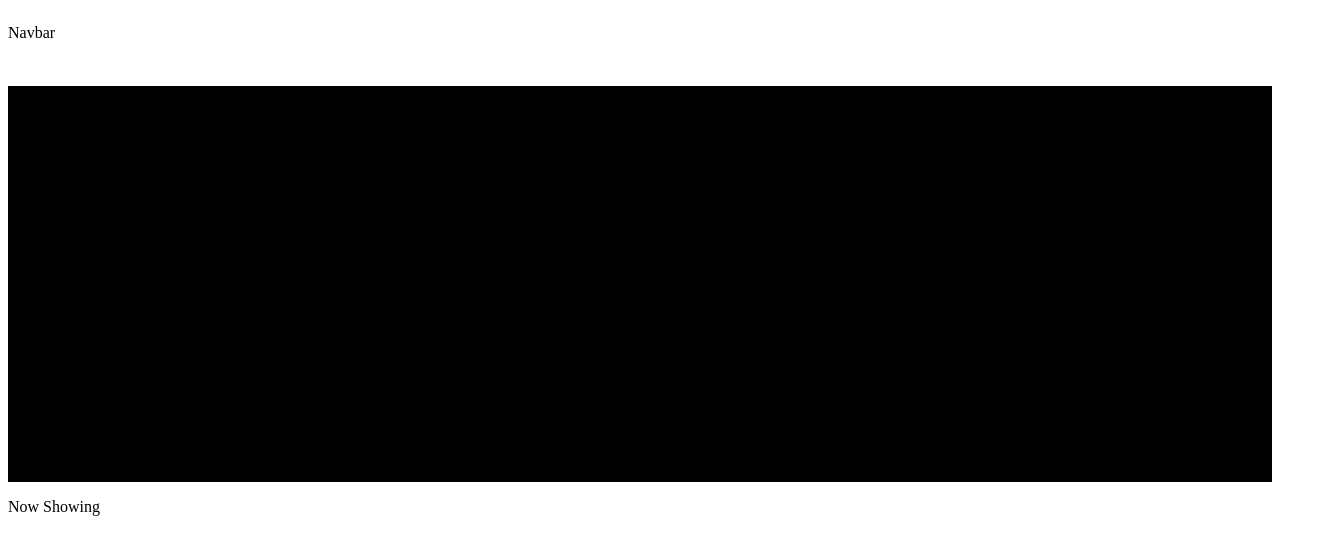
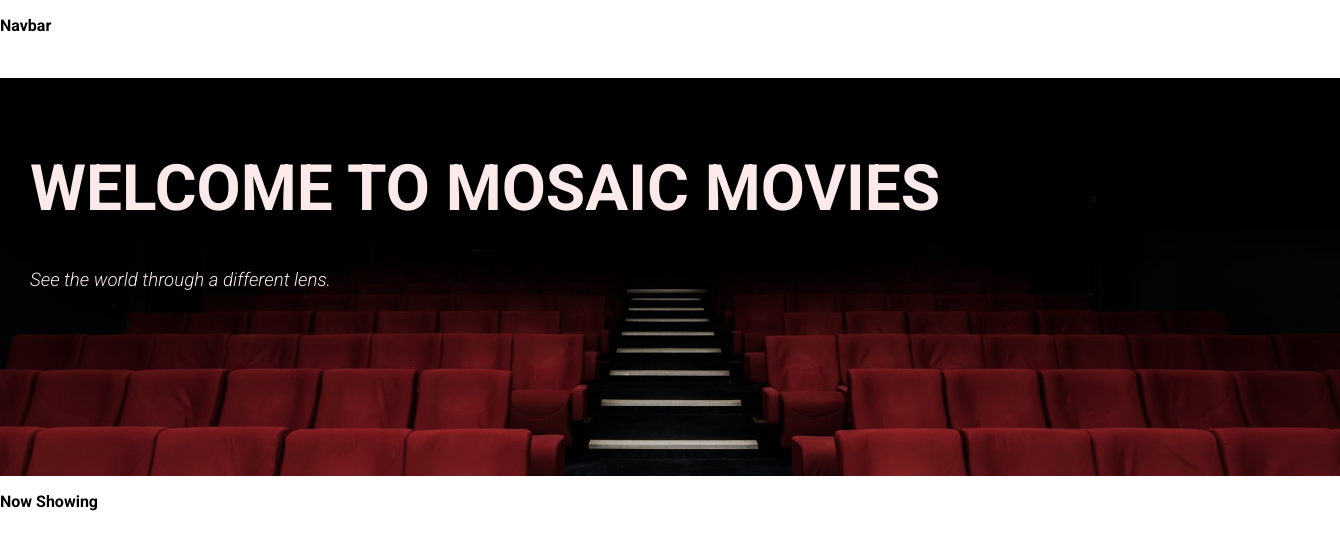
Before and after one commit to modamo-gh/MosaicMovies, a React (Vite) app: page / in a window 1280 px wide. Shown: the top 554 px of the page, 1340 px wide, since content can reach past the window. Built offline with nearby package versions, Linux system fonts and the light colour scheme.

Commit message:
Envisioned Welcome component complete

```diff
--- /dev/null
+++ b/index.css
@@ -0,0 +1,4 @@
+body {
+	margin: 0;
+	padding: 0;
+}
--- a/index.html
+++ b/index.html
@@ -2,7 +2,7 @@
 <html lang="en">
   <head>
     <meta charset="UTF-8" />
-    <link rel="icon" type="image/svg+xml" href="/vite.svg" />
+    <link rel="stylesheet" href="./index.css"/>
     <meta name="viewport" content="width=device-width, initial-scale=1.0" />
     <title>Vite + React</title>
   </head>
--- a/src/WelcomeBanner.jsx
+++ b/src/WelcomeBanner.jsx
@@ -3,8 +3,8 @@ import styles from "./styles/WelcomeBanner.module.css";
 const WelcomeBanner = () => {
 	return (
 		<div className={styles.welcomeBanner}>
-			<h1>WELCOME TO MOSAIC MOVIES</h1>
-			<h3>See the world through a different lens.</h3>
+			<h1 className={styles.header}>WELCOME TO MOSAIC MOVIES</h1>
+			<h3 className={styles.subHeader}>See the world through a different lens.</h3>
 		</div>
 	);
 };
--- a/src/styles/App.module.css
+++ b/src/styles/App.module.css
@@ -1,6 +1,9 @@
+@import url('https://fonts.googleapis.com/css2?family=Roboto:ital,wght@0,700;1,300&display=swap');
+
 .app {
     display: flex;
     flex-direction: column;
-    margin: 0;
     height: 100vh;
+    font-family: 'Roboto', sans-serif;
+    box-sizing: border-box;
 }
--- a/src/styles/WelcomeBanner.module.css
+++ b/src/styles/WelcomeBanner.module.css
@@ -1,4 +1,19 @@
 .welcomeBanner {
     background-image: url("../images/felix-mooneeram-evlkOfkQ5rE-unsplash.jpg");
-    flex-grow: 10;
+    flex-grow: 5;
+    background-repeat: no-repeat;
+    width: 100%;
+    background-position: center;
+    background-size: 100%;
+    color: #fbeae9;
+    padding: 30px;
 }
+
+.header {
+    font-size: 64px;
+}
+
+.subHeader {
+    font-style: italic;
+    font-weight: 300;
+}
```
